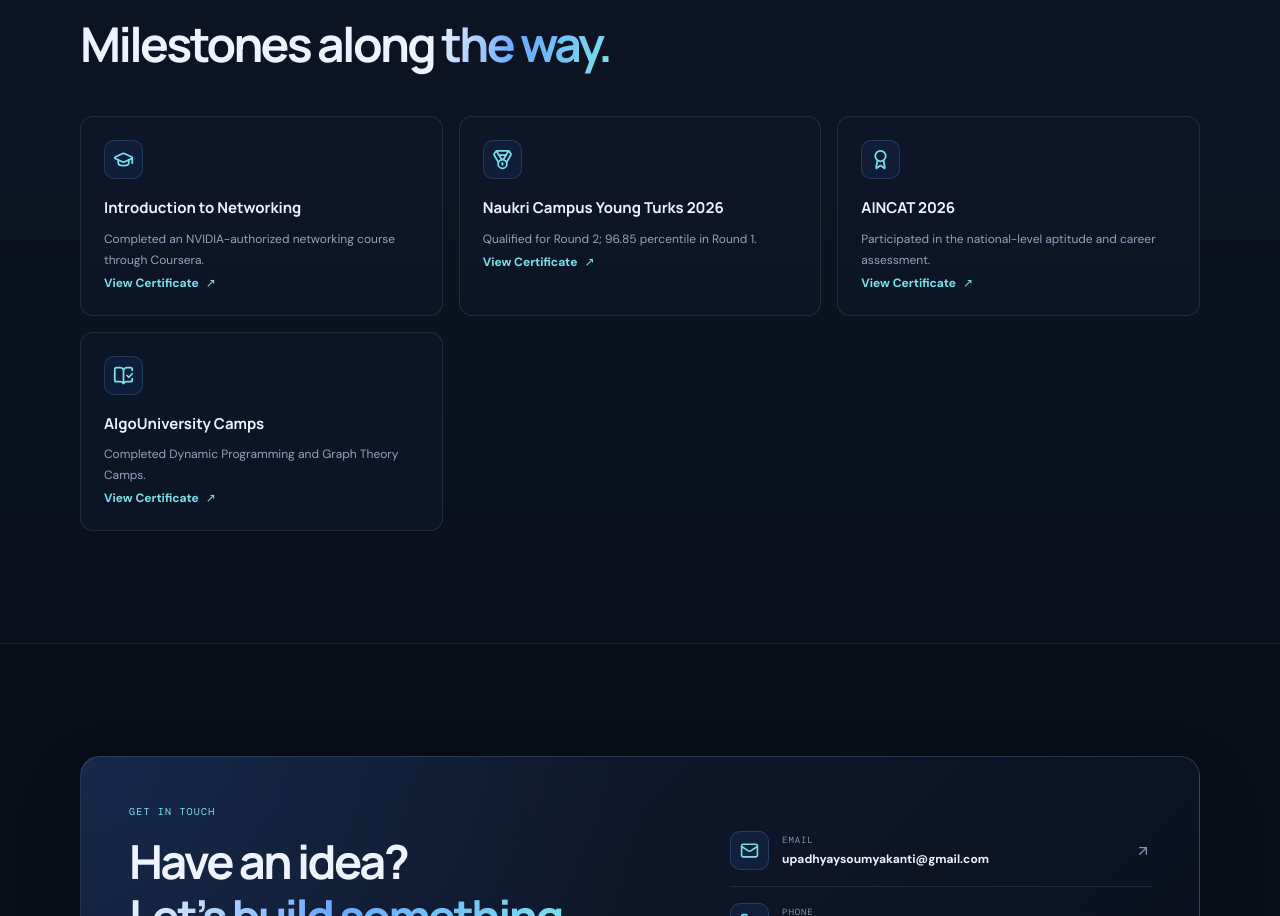
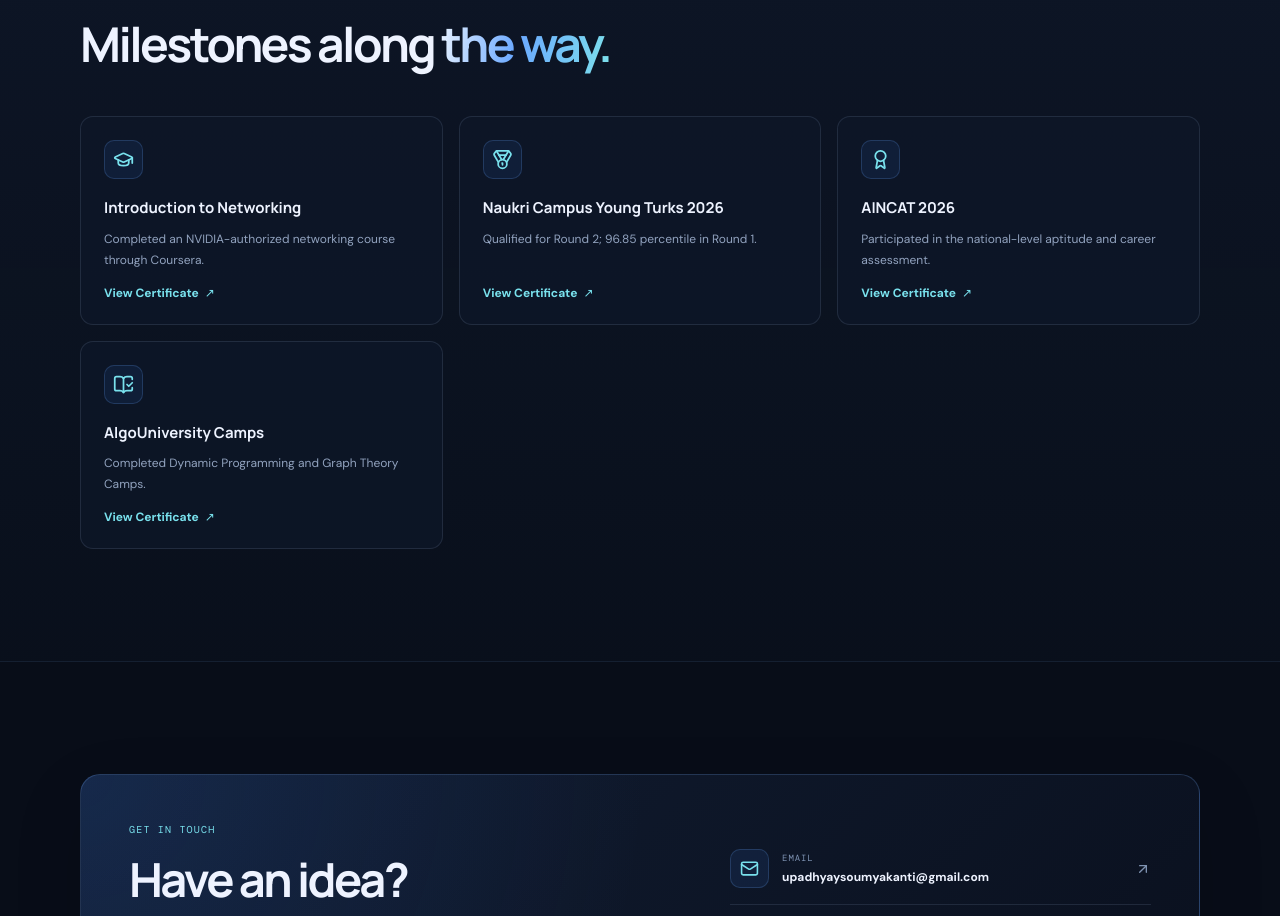
Before and after one commit to Soumyakanti343/Soumya_Kanti_Upadhyay_Portfolio, a React (Vite) app: page / in a window 1280 px wide. Shown: the part 5985-6901 px from the top of the page. Built offline with nearby package versions, Linux system fonts and the light colour scheme.

Commit message:
Add styles for achievement certificate and card
Added styles for the additional achievement section.

```diff
--- a/src/index.css
+++ b/src/index.css
@@ -1896,3 +1896,26 @@ h1 span,
     animation-duration: 0.01ms !important;
   }
 }
+
+
+/* =========================================================
+   20. Additional Achievement Section
+   ========================================================= */
+
+.achievement-certificate {
+  display: inline-flex;
+  align-items: center;
+  gap: 6px;
+  margin-top: 14px;
+  font-size: 12px;
+}
+
+.achievement-card {
+  display: flex;
+  flex-direction: column;
+  align-items: flex-start;
+}
+
+.achievement-card p {
+  flex-grow: 1;
+}
```
